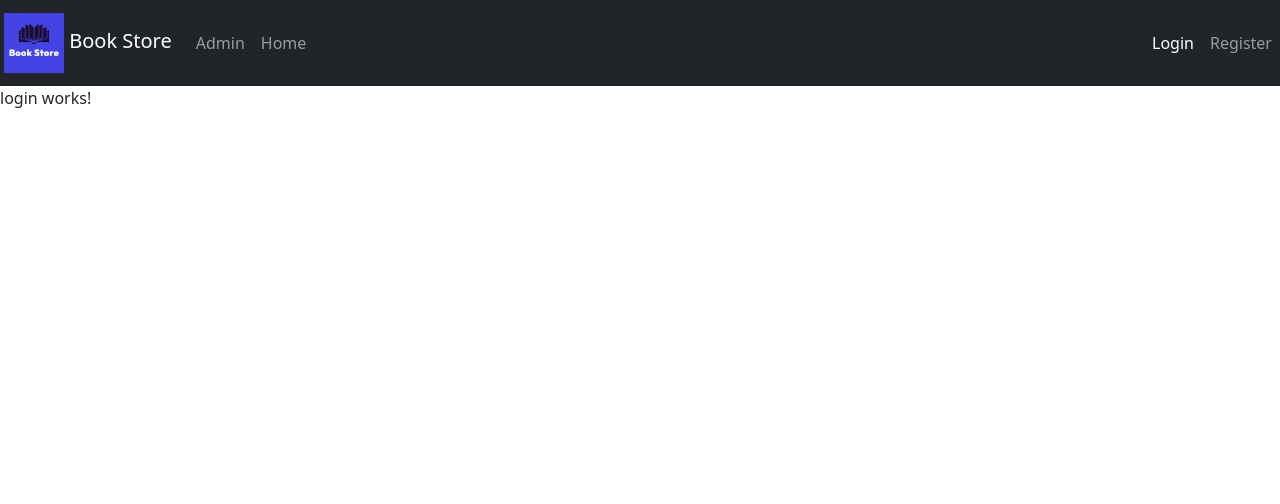
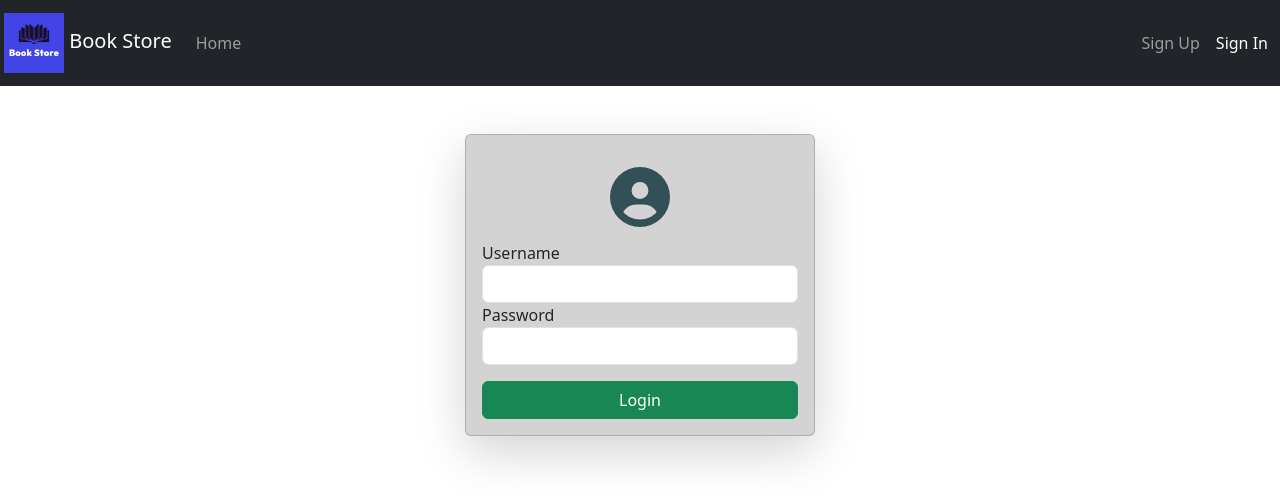
Before and after one commit to Jakub-Mikula/BookStore-FrontEnd, an Angular app in the folder bookStore-frontEnd/: page /login in a window 1280 px wide. Shown: the top 504 px of the page. Built offline with nearby package versions, Linux system fonts and the light colour scheme.

Commit message:
Added login and logout functions for the user

```diff
--- a/bookStore-frontEnd/src/app/app.component.html
+++ b/bookStore-frontEnd/src/app/app.component.html
@@ -5,7 +5,7 @@
     Book Store
   </a>
   <div class="navbar-nav me-auto">
-    <li class="nav-item">
+    <li class="nav-item" *ngIf="isAdmin()">
       <a [routerLink]="['/admin']" routerLinkActive="active" class="nav-link">Admin</a>
     </li>
     <li class="nav-item">
@@ -13,16 +13,28 @@
     </li>
   </div>
 
-  <div class="navbar-nav ms-auto">
+  <div class="navbar-nav ms-auto" *ngIf="!currentUser?.id">
     <li class="nav-item">
-      <a [routerLink]="['/login']" routerLinkActive="active" class="nav-link">Login</a>
+      <a [routerLink]="['/register']" routerLinkActive="active" class="nav-link">Sign Up</a>
     </li>
-    <li class="nav-item">
-      <a [routerLink]="['/register']" routerLinkActive="active" class="nav-link">Register</a>
+    <li class="nav-item me-1">
+      <a [routerLink]="['/login']" routerLinkActive="active" class="nav-link">Sign In</a>
     </li>
   </div>
 
-  <div class=""></div>
+  <div class="navbar-nav ms-auto" *ngIf="currentUser?.id">
+    <li class="nav-item">
+      <a [routerLink]="['/profile']" routerLinkActive="active" class="nav-link">
+        {{currentUser.username}}
+      </a>
+    </li>
+    <li class="nav-item me-1">
+      <a (click)="logout()" class="nav-link"
+         style="cursor: pointer;">
+        Sign Out
+      </a>
+    </li>
+  </div>
 </div>
 
 
--- a/bookStore-frontEnd/src/app/app.component.ts
+++ b/bookStore-frontEnd/src/app/app.component.ts
@@ -1,4 +1,8 @@
-import { Component } from '@angular/core';
+import {Component} from '@angular/core';
+import {User} from "./models/user.model";
+import {AuthenticationService} from "./service/authentication.service";
+import {Router} from "@angular/router";
+import {Role} from "./models/role.enum";
 
 @Component({
   selector: 'app-root',
@@ -7,4 +11,21 @@ import { Component } from '@angular/core';
 })
 export class AppComponent {
   title = 'bookStore-frontEnd';
+
+  currentUser : User = new User();
+
+  constructor(private authenticationService: AuthenticationService, private router: Router) {
+    this.authenticationService.currentUser.subscribe(data => {
+      this.currentUser = data;
+    });
+  }
+
+  isAdmin() {
+    return this.currentUser?.role === Role.ADMIN;
+  }
+
+  logout() {
+    this.authenticationService.logout();
+    this.router.navigate(['/login']);
+  }
 }
--- a/bookStore-frontEnd/src/app/guest/login/login.component.css
+++ b/bookStore-frontEnd/src/app/guest/login/login.component.css
@@ -0,0 +1,14 @@
+.custom-card{
+  width: 350px;
+  max-width: 100%;
+  background-color: lightgrey;
+}
+
+.user-icon{
+  font-size: 60px;
+  color: #335057;
+}
+
+.alert-danger{
+  padding: 0;
+}
--- a/bookStore-frontEnd/src/app/guest/login/login.component.html
+++ b/bookStore-frontEnd/src/app/guest/login/login.component.html
@@ -1 +1,46 @@
-<p>login works!</p>
+<div class="container mt-5">
+  <div class="card ms-auto me-auto p-3 shadow-lg custom-card">
+    <fa-icon [icon]="faUser" class="ms-auto me-auto user-icon"></fa-icon>
+
+    <div class="alert alert-danger" *ngIf="errorMessage">
+      {{ errorMessage }}
+    </div>
+    <form #f="ngForm" (ngSubmit)="f.form.valid && login()">
+
+      <div class="form-group">
+        <label for="username">Username</label>
+        <input type="text"
+               id="username"
+               name="username"
+               [(ngModel)]="user.username"
+               #username = "ngModel"
+               class="form-control"
+               required
+        >
+        <div class="alert alert-danger" *ngIf="!username.valid  && f.submitted">
+          Username is required!
+        </div>
+      </div>
+
+      <div class="form-group">
+        <label for="password">Password</label>
+        <input type="text"
+               id="password"
+               name="password"
+               [(ngModel)]="user.password"
+               #password = "ngModel"
+               class="form-control"
+               required
+        >
+        <div class="alert alert-danger" *ngIf="!password.valid  && f.submitted">
+          Password is required!
+        </div>
+      </div>
+
+      <button type="submit" class="btn btn-success w-100 mt-3">
+        Login
+      </button>
+
+    </form>
+  </div>
+</div>
--- a/bookStore-frontEnd/src/app/guest/login/login.component.ts
+++ b/bookStore-frontEnd/src/app/guest/login/login.component.ts
@@ -1,10 +1,35 @@
 import { Component } from '@angular/core';
+import { User } from "../../models/user.model";
+import { faUserCircle } from "@fortawesome/free-solid-svg-icons";
+import { AuthenticationService } from "../../service/authentication.service";
+import { Router } from "@angular/router";
 
 @Component({
   selector: 'app-login',
   templateUrl: './login.component.html',
   styleUrls: ['./login.component.css']
 })
+
 export class LoginComponent {
+  user : User = new User();
+  faUser = faUserCircle;
+  errorMessage : string = "";
 
+  constructor(private authenticationService : AuthenticationService, private router : Router) {
+  }
+  ngOnInit(){
+    if (this.authenticationService.currentUserValue?.id){
+      this.router.navigate(['/profile']);
+      return
+    }
+  }
+
+  login(){
+    this.authenticationService.login(this.user).subscribe(data => {
+      this.router.navigate(['/profile'])
+    }, error => {
+      this.errorMessage = "Username or password is incorrect";
+      console.log("Username or password is incorrect")
+    });
+  }
 }
```
